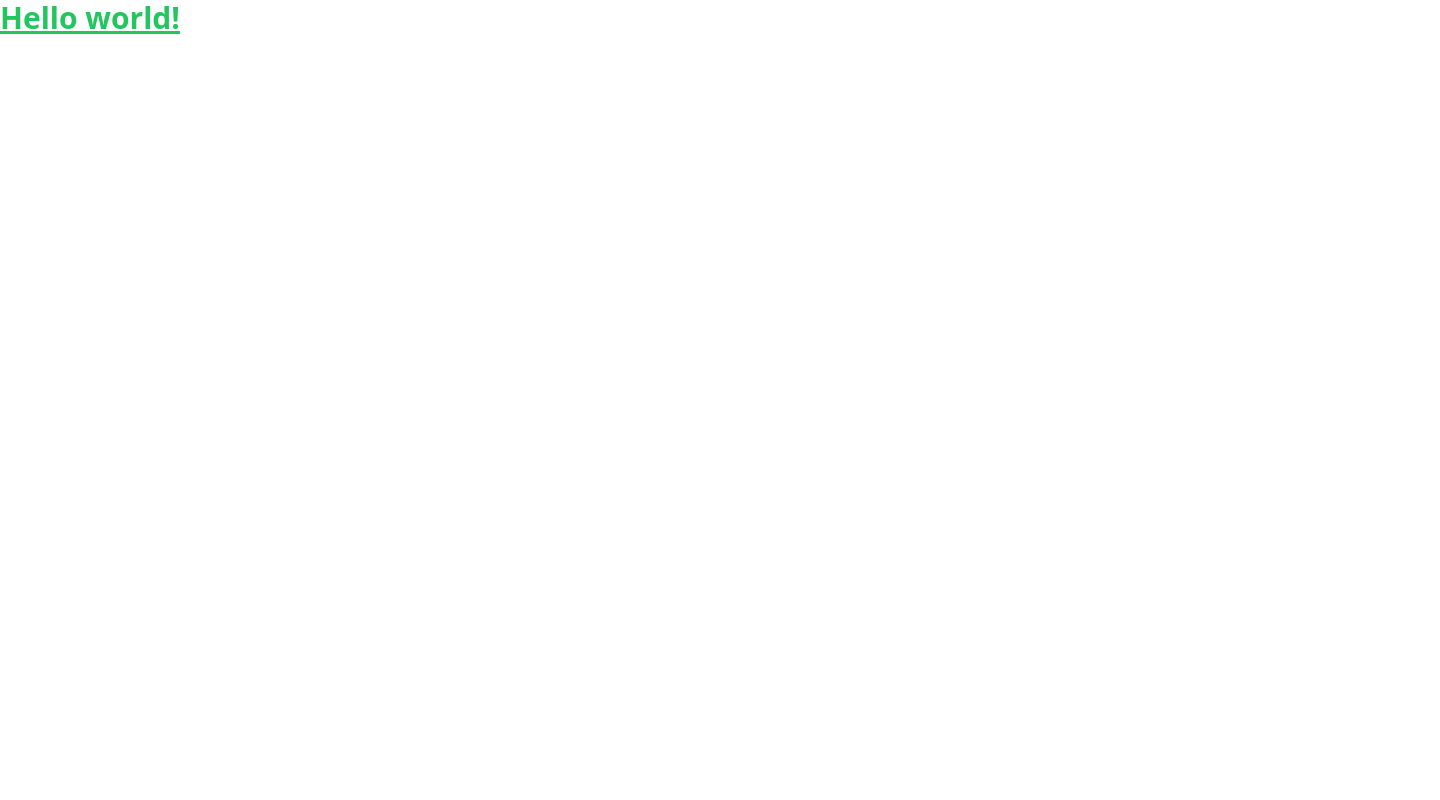
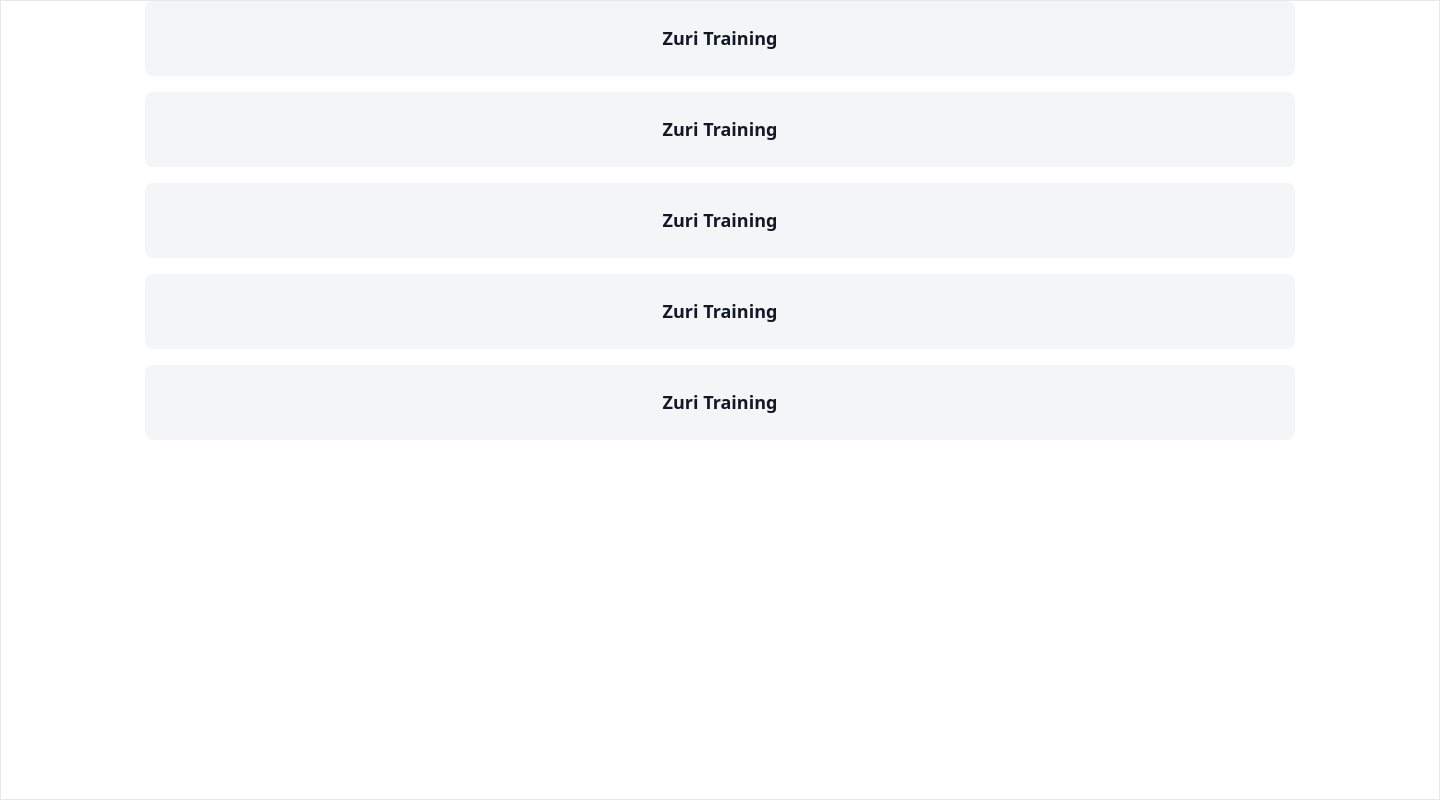
Before and after one commit to Succyvibe/Linkree, a React (Create React App) app: page / in a window 1280 px wide. Shown: the whole page, 1440 px wide, since content can reach past the window. Built offline with nearby package versions, Linux system fonts and the light colour scheme.

Commit message:
created a linkbutton component

```diff
--- a/src/App.js
+++ b/src/App.js
@@ -1,9 +1,18 @@
+import LinkButton from "./components/LinkButton";
+
 function App() {
   return (
-    <div className="App">
-      <h1 className="text-3xl text-green-500 font-bold underline">
-        Hello world!
-      </h1>
+    <div className="App w-screen h-screen bg-[#f4f5f7]">
+      <main className="w-[1440px] bg-white h-full border mx-auto">
+        <section className="">
+          <div className="w-[80%] mx-auto">
+            <LinkButton
+              name="Zuri Training"
+              link="https://training.zuri.team/"
+            />
+          </div>
+        </section>
+      </main>
     </div>
   );
 }
--- a/src/components/LinkButton.js
+++ b/src/components/LinkButton.js
@@ -1,7 +1,45 @@
 import React from "react";
 
-const LinkButton = () => {
-  return <div>Buttons</div>;
+const LinkButton = (props) => {
+  const { name, title, link } = props;
+
+  return (
+    <div>
+      <h3 className="text-center">{title}</h3>
+      <div className="flex flex-col gap-4">
+        <a
+          className="bg-[#f4f5f7] w-full py-[24px] px-[32px] rounded-lg text-gray-900 text-[18px] text-center font-semibold"
+          href={link}
+        >
+          {name}
+        </a>
+        <a
+          className="bg-[#f4f5f7] w-full py-[24px] px-[32px] rounded-lg text-gray-900 text-[18px] text-center font-semibold"
+          href={link}
+        >
+          {name}
+        </a>
+        <a
+          className="bg-[#f4f5f7] w-full py-[24px] px-[32px] rounded-lg text-gray-900 text-[18px] text-center font-semibold"
+          href={link}
+        >
+          {name}
+        </a>
+        <a
+          className="bg-[#f4f5f7] w-full py-[24px] px-[32px] rounded-lg text-gray-900 text-[18px] text-center font-semibold"
+          href={link}
+        >
+          {name}
+        </a>
+        <a
+          className="bg-[#f4f5f7] w-full py-[24px] px-[32px] rounded-lg text-gray-900 text-[18px] text-center font-semibold"
+          href={link}
+        >
+          {name}
+        </a>
+      </div>
+    </div>
+  );
 };
 
 export default LinkButton;
--- /dev/null
+++ b/src/components/ProfilePic.js
@@ -0,0 +1,13 @@
+import React from "react";
+
+const ProfilePic = (props) => {
+  //   const { picture } = props;
+  return (
+    <img
+      style={{ maxHeight: "225px", margin: "45px", borderRadius: "200px" }}
+      src={picture}
+    />
+  );
+};
+
+export default ProfilePic;
```
Also changed, not shown: src/components/TextBox.js (added).
